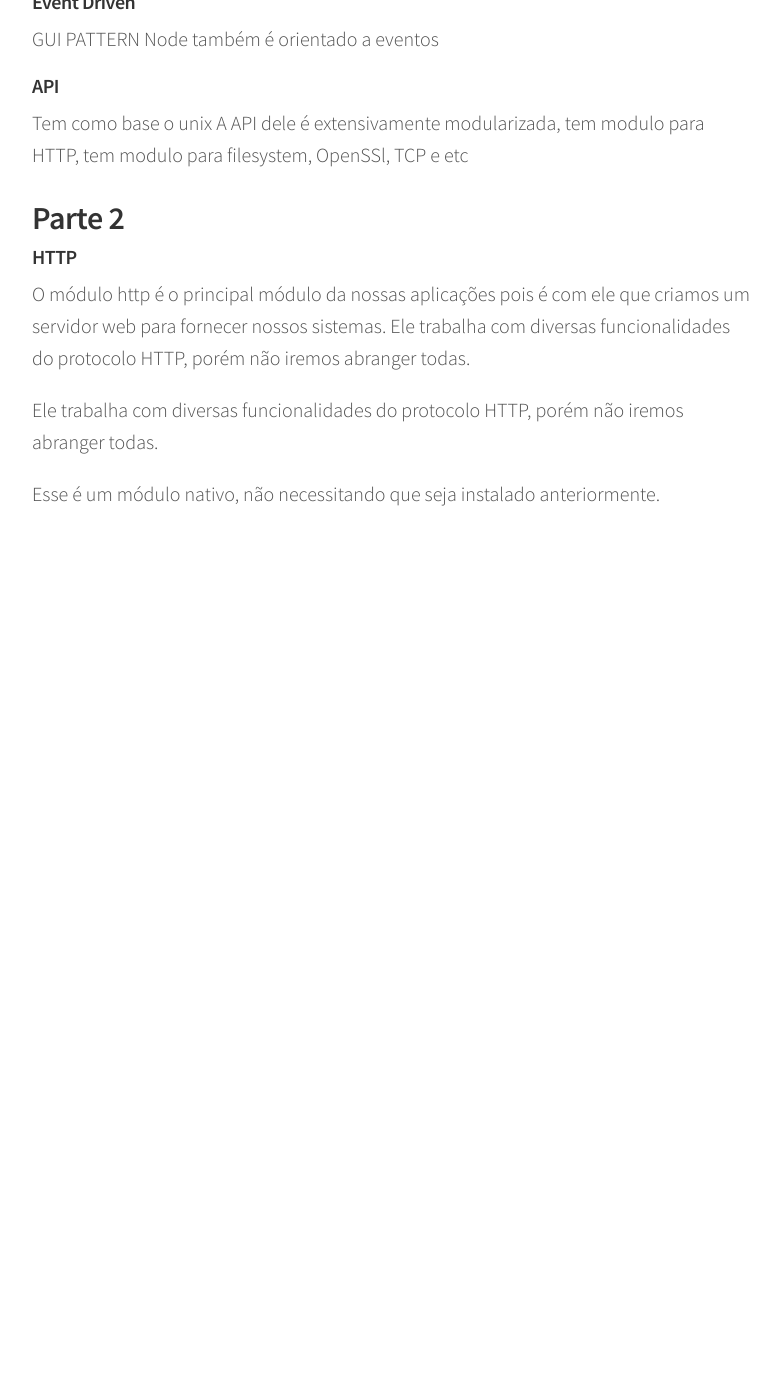
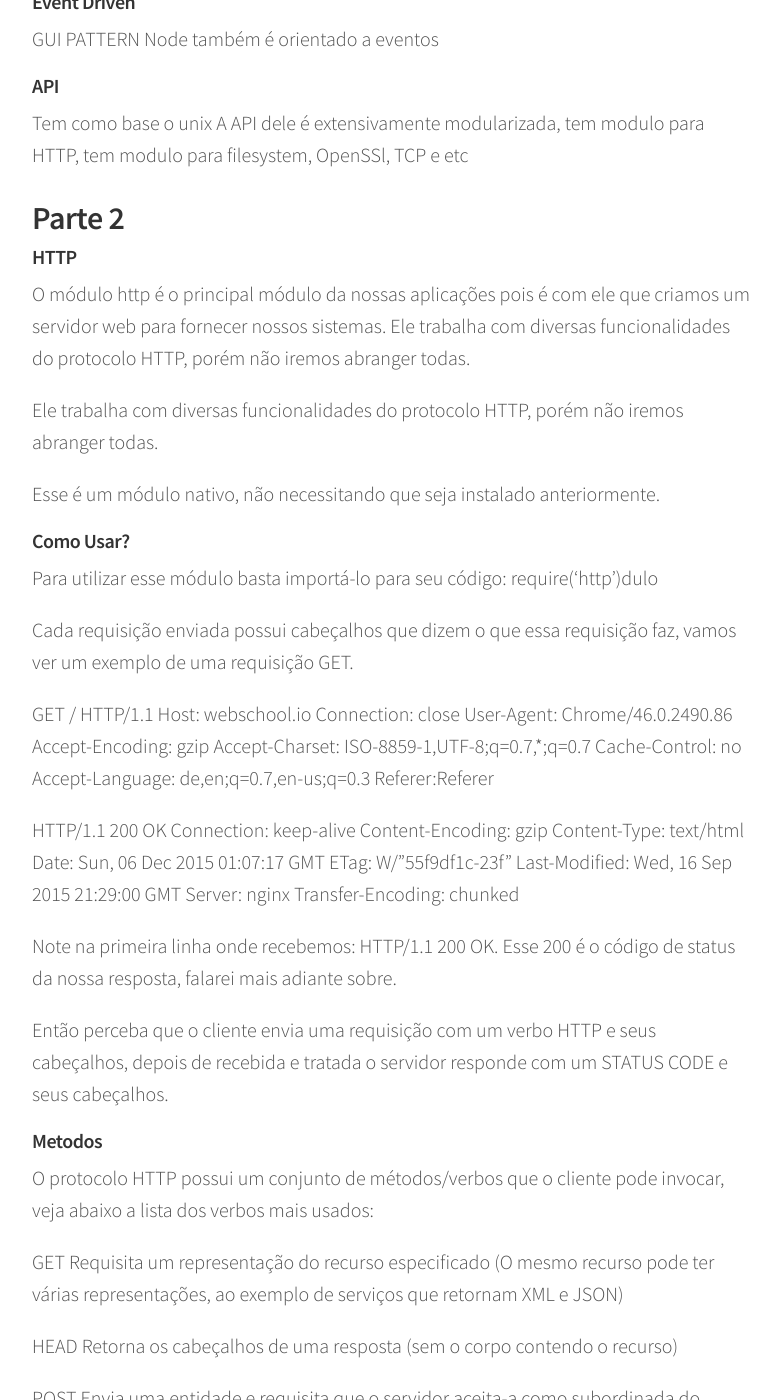
Before and after one commit to indrajithbandara/debug-blog, a Jekyll site: the page built from _posts/2016-05-15-nodejs.md, in a window 1280 px wide and 1400 px high, scrolled down 2176 px. Shown: the whole window, without its empty margins (248-1028 px from the left). Built offline with Jekyll 4.4.1, drawn with Linux system fonts in a browser that asks for light colours; comment, search, counter and statistics services are not loaded; before the commit the page ends 2806 px from its top, so only the background shows below that; some of the changed text lies outside the part shown.

Commit message:
subidinha da bahia

```diff
--- a/_posts/2016-05-15-nodejs.md
+++ b/_posts/2016-05-15-nodejs.md
@@ -70,3 +70,73 @@ O módulo http é o principal módulo da nossas aplicações pois é com ele que
 Ele trabalha com diversas funcionalidades do protocolo HTTP, porém não iremos abranger todas.
 
 Esse é um módulo nativo, não necessitando que seja instalado anteriormente.
+
+###### Como Usar?
+Para utilizar esse módulo basta importá-lo para seu
+código:
+require('http')dulo
+
+Cada requisição enviada possui cabeçalhos que dizem o que essa requisição faz, vamos ver um
+exemplo de uma requisição GET.
+
+GET / HTTP/1.1
+Host: webschool.io
+Connection: close
+User-Agent: Chrome/46.0.2490.86
+Accept-Encoding: gzip
+Accept-Charset: ISO-8859-1,UTF-8;q=0.7,*;q=0.7
+Cache-Control: no
+Accept-Language: de,en;q=0.7,en-us;q=0.3
+Referer:Referer
+
+HTTP/1.1 200 OK
+Connection: keep-alive
+Content-Encoding: gzip
+Content-Type: text/html
+Date: Sun, 06 Dec 2015 01:07:17 GMT
+ETag: W/"55f9df1c-23f"
+Last-Modified: Wed, 16 Sep 2015 21:29:00 GMT
+Server: nginx
+Transfer-Encoding: chunked
+
+Note na primeira linha onde recebemos: HTTP/1.1 200 OK. Esse 200 é o código de status da nossa resposta,
+falarei mais adiante sobre.
+
+Então perceba que o cliente envia uma requisição com um verbo HTTP e seus cabeçalhos, depois de
+recebida e tratada o servidor responde com um STATUS CODE e seus cabeçalhos.
+
+##### Metodos
+O protocolo HTTP possui um conjunto de métodos/verbos que o cliente pode invocar, veja
+abaixo a lista dos verbos mais usados:
+
+GET
+Requisita um representação do recurso especificado (O mesmo recurso pode ter várias representações, ao
+exemplo de serviços que retornam XML e JSON)
+
+HEAD
+Retorna os cabeçalhos de uma resposta (sem o corpo contendo o recurso)
+
+POST
+Envia uma entidade e requisita que o servidor aceita-a como subordinada do recurso identificado pela URI.PUT
+Requisita que uma entidade seja armazenadaembaixo da URI fornecida. Se a URI se refere a um
+recurso que já existe, ele é modificado; se a URI não aponta para um recurso existente, então o servidor
+pode criar o recurso com essa URI.
+
+PUT
+Requisita que uma entidade seja armazenadaembaixo da URI fornecida. Se a URI se refere a um
+recurso que já existe, ele é modificado; se a URI não aponta para um recurso existente, então o servidor
+pode criar o recurso com essa URI.
+
+DELETE
+Apaga o recurso especificado.
+
+TRACE
+Ecoa de volta a requisição recebida para que o cliente veja se houveram mudanças e adições feitas por
+servidores intermediários.
+
+OPTIONS
+Retorna os métodos HTTP que o servidor suporta para a URL especificada.
+
+CONNECT
+Converte a requisição de conexão para um túnel TCP/IP transparente, usualmente para facilitar
+comunicação criptografada com SSL (HTTPS) através de um proxy HTTP não criptografado.
```
Also changed, not shown: other parts of _posts/2016-05-15-nodejs.md (+1 -1 lines), _posts/2016-05-14-mongodb.md (+1 -1 lines).
